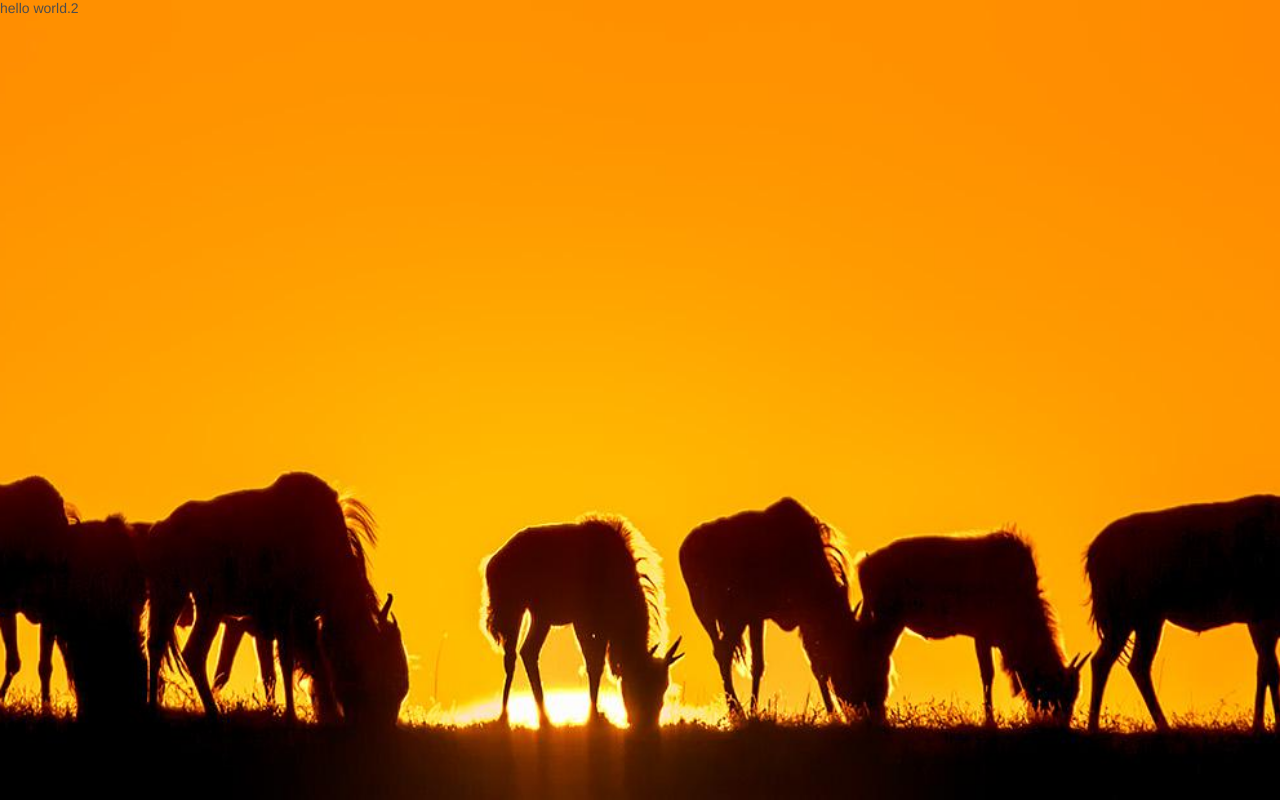
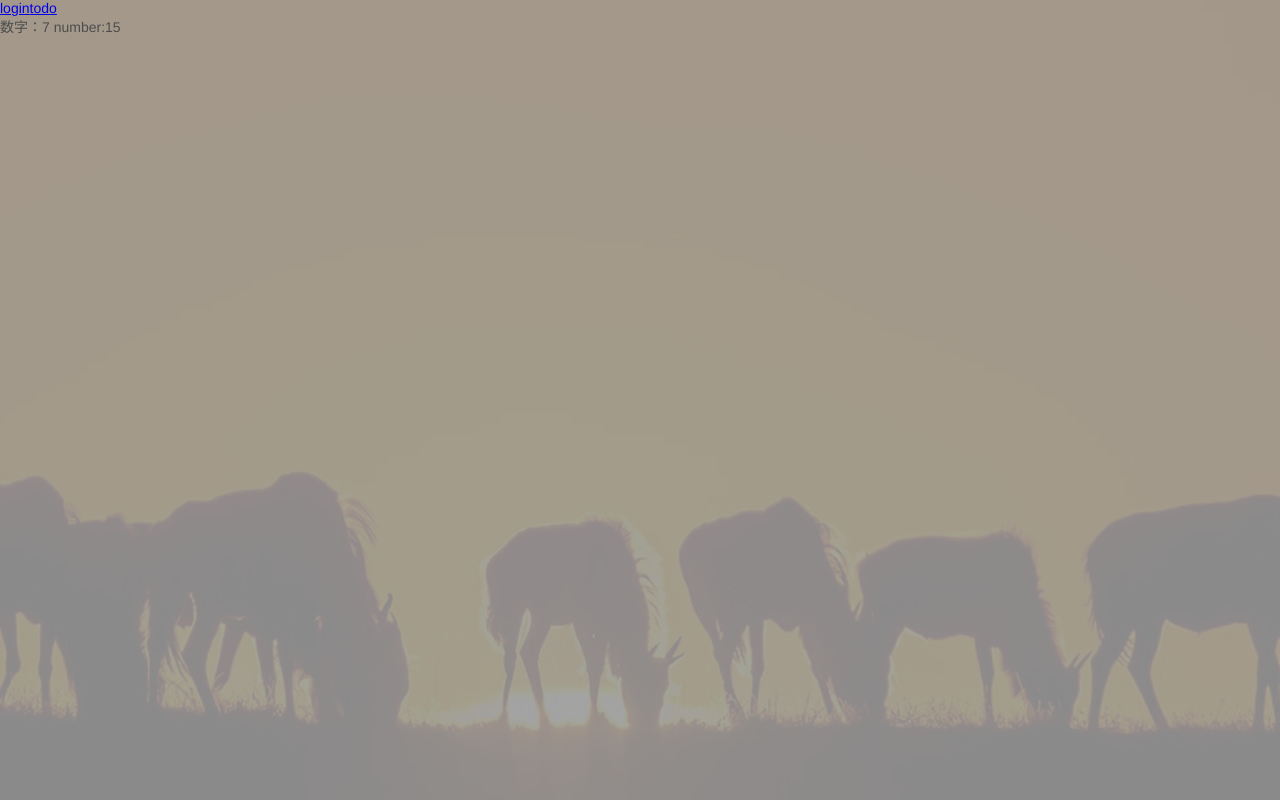
Before and after one commit to mengsixing/vue-todolist, a Vue app: page / in a window 1280 px wide. Built offline with nearby package versions, Linux system fonts and the light colour scheme; the HTML template or start-up script is replaced by a standard one.

Commit message:
修复ssr问题

```diff
--- a/client/App.vue
+++ b/client/App.vue
@@ -1,6 +1,14 @@
 <template>
   <div id="app">
-    hello world.2
+    <div id="cover"></div>
+    <Header></Header>
+    <router-link to="/login">login</router-link>
+    <router-link to="/app">todo</router-link>
+    <div>数字：{{number}}  number:{{count}}</div>
+    <transition name="fade">
+      <router-view />
+    </transition>
+    <Footer></Footer>
   </div>
 </template>
 
```
Also changed, not shown: 3 other files (tests, documents, lock files or other folders).
